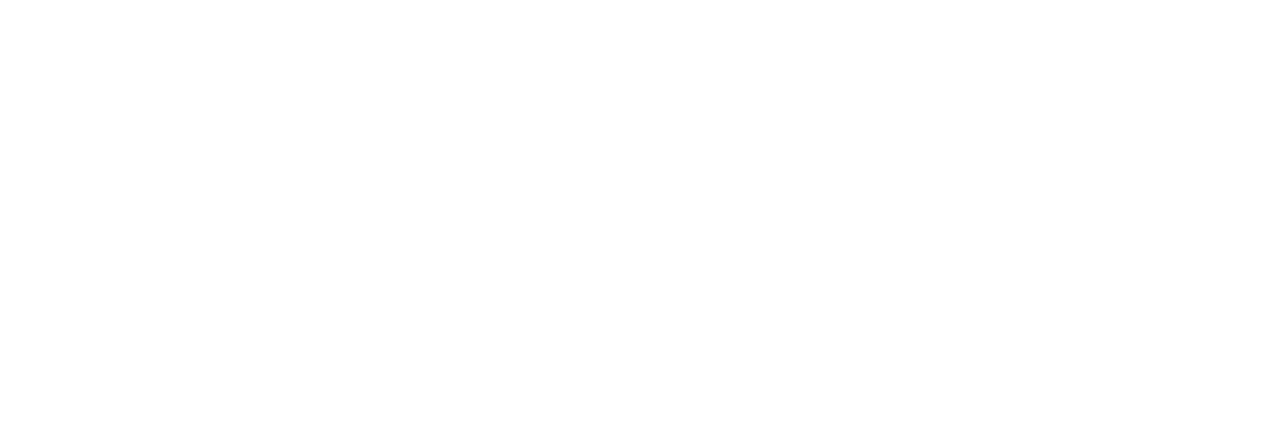
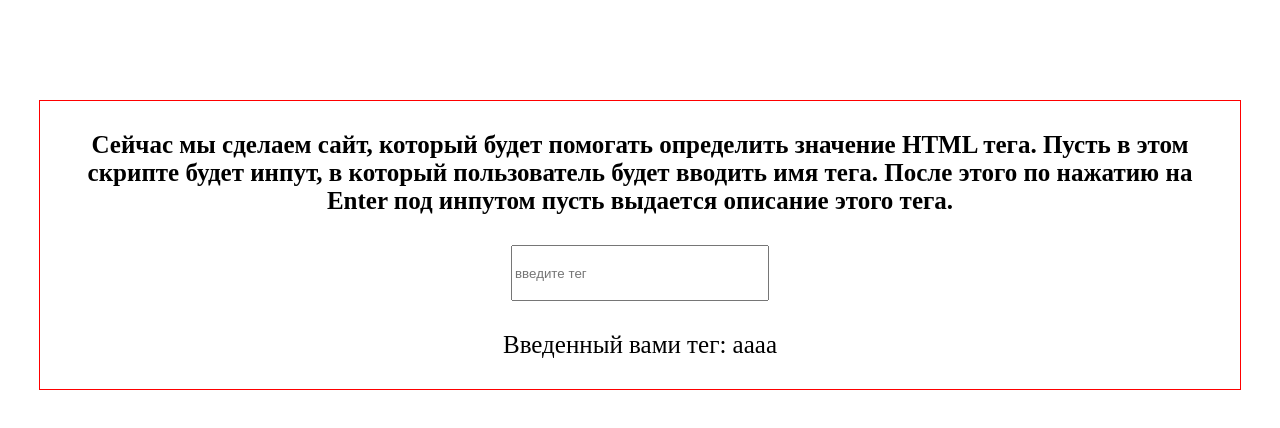
Before and after one commit to Elkhan911/Finding-tags-JavaScript, a plain HTML site: page index.html in a window 1280 px wide. Drawn offline with Linux system fonts and the light colour scheme.

Commit message:
js and html code

```diff
--- a/index.css
+++ b/index.css
@@ -0,0 +1,25 @@
+.task {
+  width: 1200px;
+  margin: 100px auto 30px;
+  border: 1px solid red;
+}
+
+.task__header {
+  text-align: center;
+  margin: 30px;
+  font-size: 25px;
+}
+
+.task__value {
+  margin: 30px auto 30px;
+  width: 250px;
+  height: 50px;
+  font-size: 16;
+  display: block;
+}
+
+.task__answer {
+  text-align: center;
+  margin: 30px;
+  font-size: 25px;
+}
--- a/index.html
+++ b/index.html
@@ -8,6 +8,25 @@
     <title>Поиск по тегам</title>
   </head>
   <body>
+    <section class="task">
+      <h2 class="task__header">
+        Сейчас мы сделаем сайт, который будет помогать определить значение HTML
+        тега. Пусть в этом скрипте будет инпут, в который пользователь будет
+        вводить имя тега. После этого по нажатию на Enter под инпутом пусть
+        выдается описание этого тега.
+      </h2>
+      <input
+        class="task__value"
+        type="text"
+        name=""
+        id="_input1"
+        placeholder="введите тег"
+      />
+      <p class="task__answer">
+        Введенный вами тег: <span class="task___answer" id="_span1"></span>
+      </p>
+    </section>
+
     <script src="script.js"></script>
   </body>
 </html>
--- a/script.js
+++ b/script.js
@@ -1,3 +1,6 @@
+const input1 = document.querySelector("#_input1");
+const span1 = document.querySelector("#_span1");
+
 const obj = {
   p: "aaaa",
   div: "bbbb",
@@ -5,5 +8,14 @@ const obj = {
   h2: "dddd",
 };
 
-for (let key in obj) {
+function detectTag(string) {
+  for (let key in obj) {
+    console.log(key);
+    console.log(string);
+    if (key == string) {
+      span1.textContent = obj[key];
+    }
+  }
 }
+
+detectTag("p");
```
